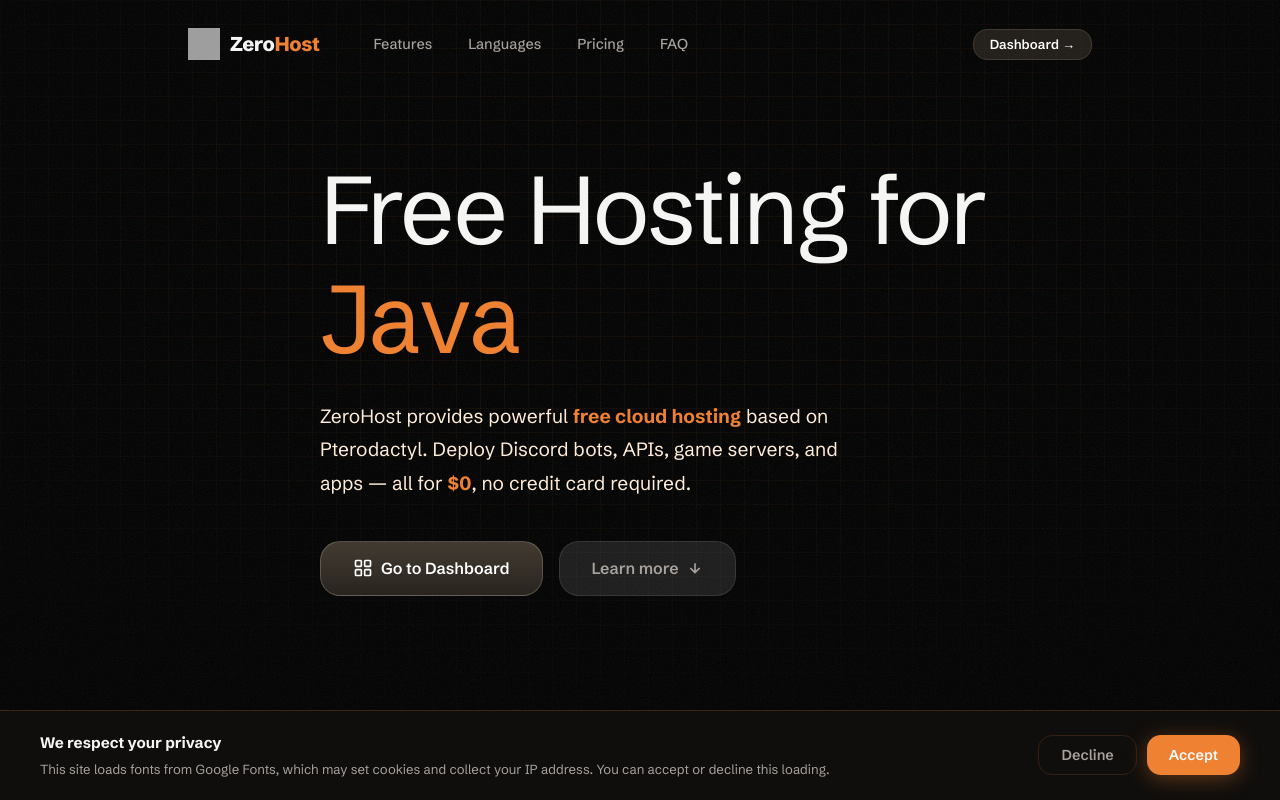
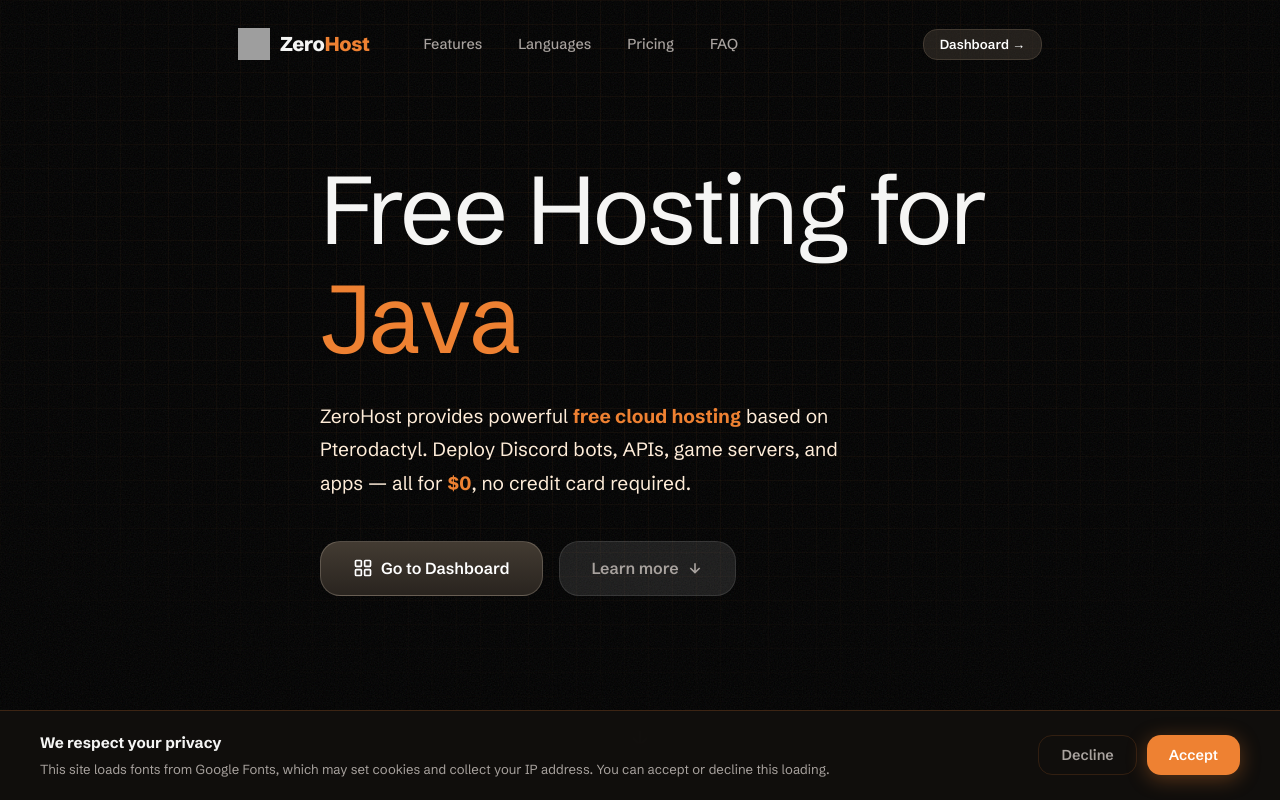
Before and after one commit to ZeroHost-Code/home, a website: page site/index.html in a window 1280 px wide. Shown: the top 800 px of the page. Drawn offline with Linux system fonts and the light colour scheme; grey boxes are pictures that could not be loaded.

Commit message:
fix: reduce navbar width more

```diff
--- a/site/style.css
+++ b/site/style.css
@@ -269,8 +269,8 @@
   transform: translateX(-50%);
   z-index: 100;
   height: var(--navbar-h);
-  width: calc(100% - 96px);
-  max-width: 1000px;
+  width: calc(100% - 160px);
+  max-width: 900px;
   display: flex;
   align-items: center;
   background: transparent;
```
